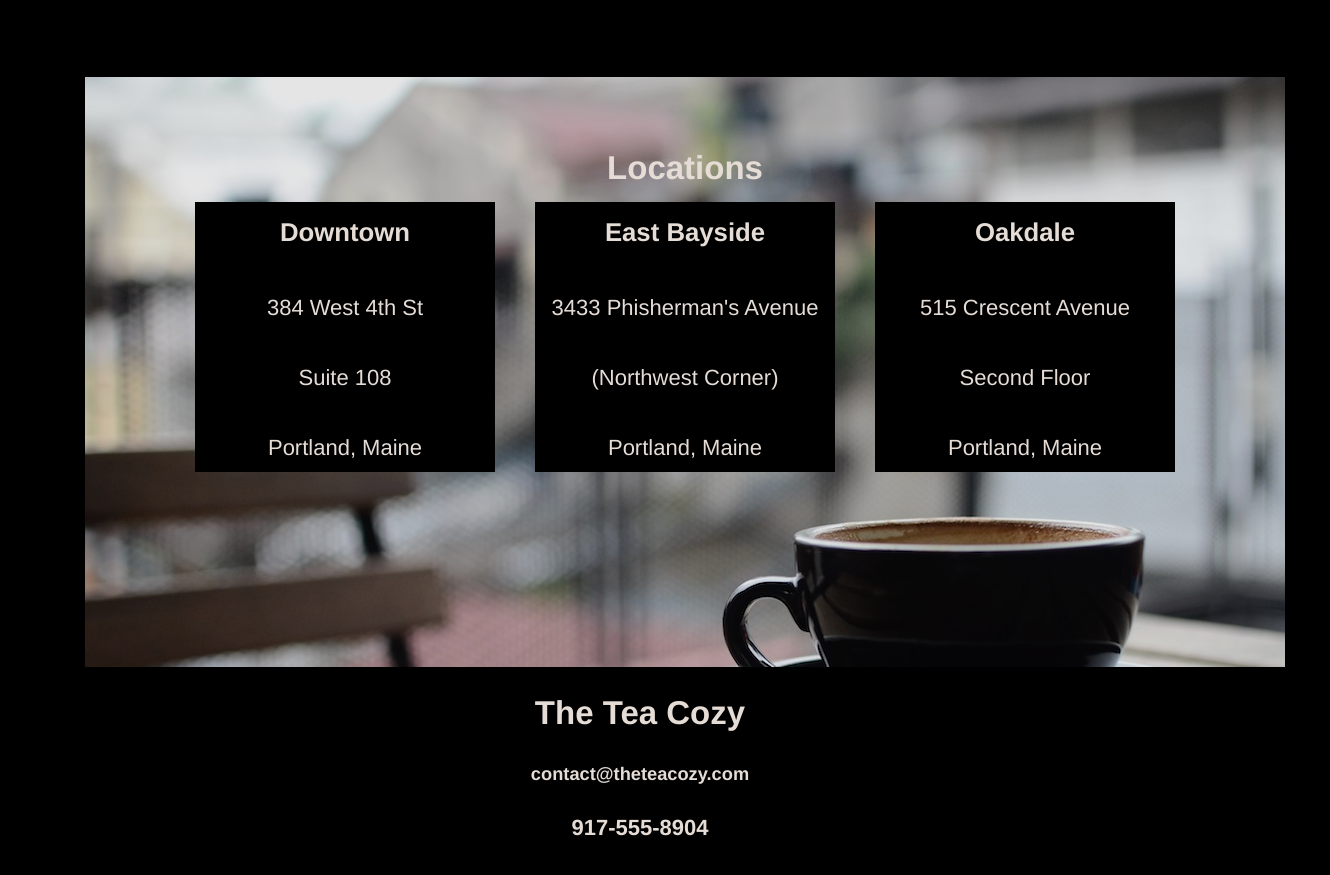
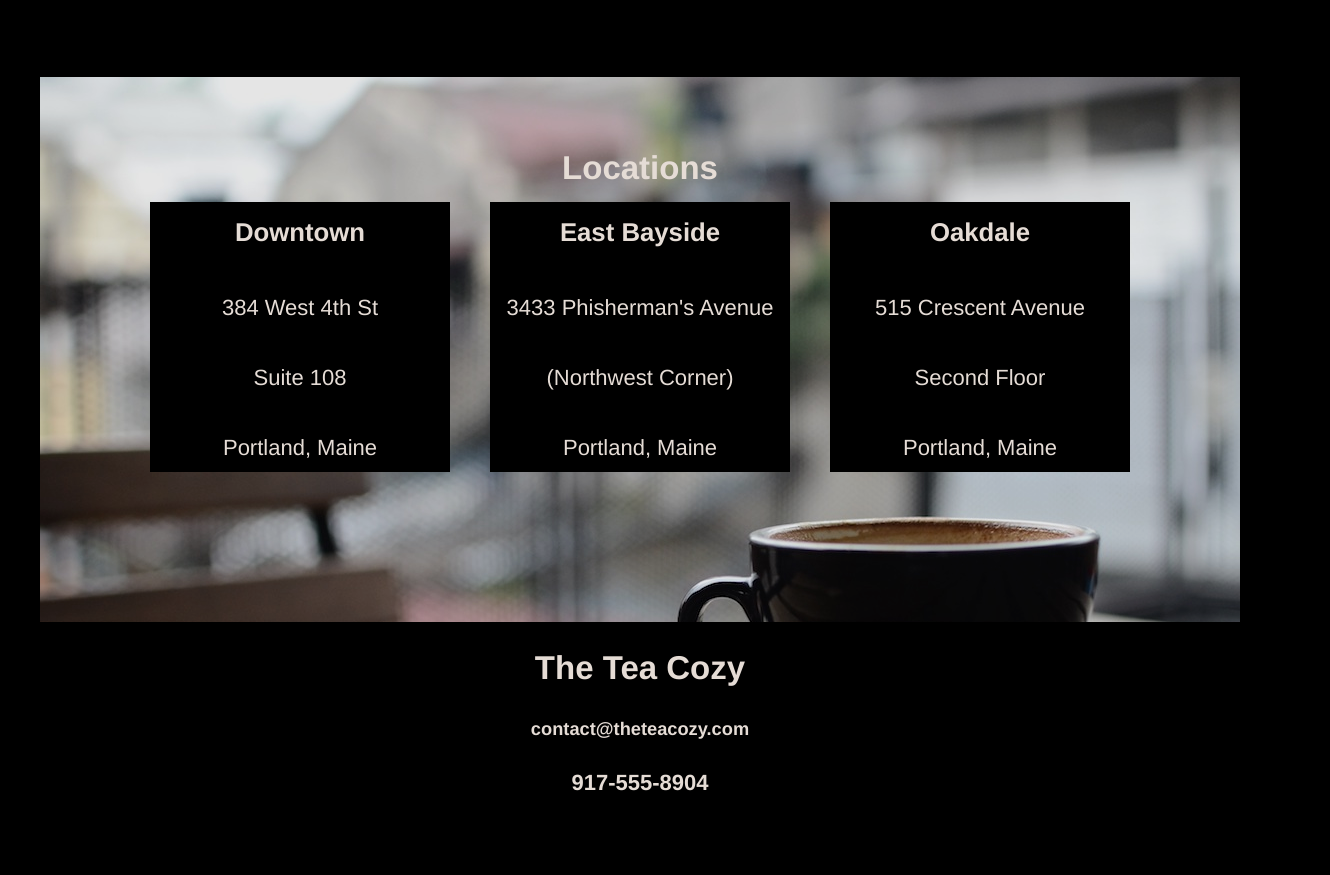
Before and after one commit to elemmire19/tea-cozy, a plain HTML site: page index.html in a window 1280 px wide. Shown: the part 1472-2347 px from the top of the page, 1330 px wide, since content can reach past the window. Drawn offline with Linux system fonts and the light colour scheme.

Commit message:
Add minor adjustments

```diff
--- a/resources/css/style.css
+++ b/resources/css/style.css
@@ -50,6 +50,7 @@ a {
   background-color: black;
   margin: 0 auto;
   max-width: 1200px;
+  /*border: 1px solid white;*/
 
 }
 
@@ -142,7 +143,7 @@ a {
   background-position: top;
   background-repeat: no-repeat ;
   margin: 0 auto;
-  padding: 45px;
+  padding-top: 45px;
 
 }
 
```
